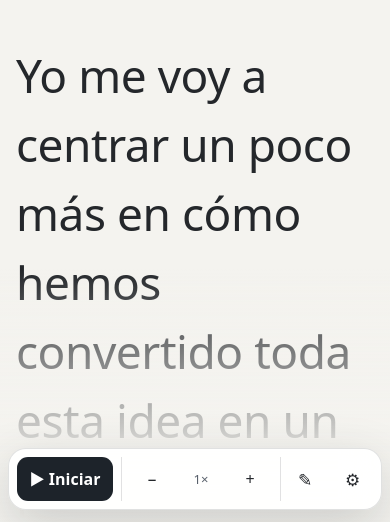
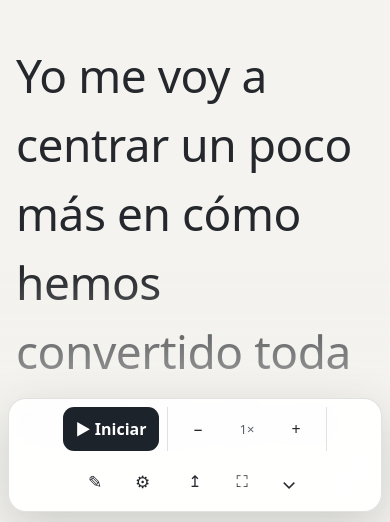
Before and after one commit to jlfernandezfernandez/teleprompter, a Svelte app: page / in a window 390 px wide. Shown: the part 322-844 px from the top of the page. Built offline with nearby package versions, Linux system fonts and the light colour scheme.

Commit message:
Restore direct toolbar actions

```diff
--- a/src/App.svelte
+++ b/src/App.svelte
@@ -21,7 +21,6 @@
   let playing = false;
   let controlsHidden = false;
   let settingsOpen = false;
-  let moreOpen = false;
   let theme: Theme = 'system';
   let editing = false;
 
@@ -59,7 +58,7 @@
     frame = requestAnimationFrame(tick);
 
     const onKey = (event: KeyboardEvent) => {
-      if (event.key === 'Escape') { editing = false; settingsOpen = false; moreOpen = false; return; }
+      if (event.key === 'Escape') { editing = false; settingsOpen = false; return; }
       if (editing) return;
       if (event.code === 'Space') { event.preventDefault(); playing = !playing; closePopovers(); }
       else if (event.key.toLowerCase() === 'h') controlsHidden = !controlsHidden;
@@ -101,15 +100,9 @@
   }
   function closePopovers() {
     settingsOpen = false;
-    moreOpen = false;
   }
   function toggleSettings() {
     settingsOpen = !settingsOpen;
-    moreOpen = false;
-  }
-  function toggleMore() {
-    moreOpen = !moreOpen;
-    settingsOpen = false;
   }
   function move(amount: number) {
     playing = false;
@@ -153,7 +146,7 @@
   <div class="shade bottom" aria-hidden="true"></div>
   <div class="hint">Espacio: reproducir/pausar · ↑↓: navegar · H: ocultar · F: pantalla completa</div>
 
-  {#if settingsOpen || moreOpen}
+  {#if settingsOpen}
     <button class="popover-dismiss" aria-label="Cerrar menú" onclick={closePopovers}></button>
   {/if}
 
@@ -184,17 +177,10 @@
     </section>
   {/if}
 
-  {#if moreOpen}
-    <section id="more-actions" class="popover more-menu" aria-label="Más acciones">
-      <button onclick={() => { reset(); closePopovers(); }}><span>Volver al inicio</span><span aria-hidden="true">↥</span></button>
-      <button onclick={() => { controlsHidden = true; closePopovers(); }}><span>Ocultar controles</span><span aria-hidden="true">H</span></button>
-    </section>
-  {/if}
-
   <nav class="toolbar" aria-label="Controles del teleprompter">
     <div class="group"><button class="btn primary" class:active={playing} onclick={() => playing = !playing}>{playing ? 'Ⅱ  Pausa' : '▶  Iniciar'}</button></div>
     <div class="group"><button class="btn" aria-label="Más lento" onclick={() => changeSpeed(-.25)}>−</button><span class="value">{speed}×</span><button class="btn" aria-label="Más rápido" onclick={() => changeSpeed(.25)}>+</button></div>
-    <div class="group actions"><button class="btn labelled edit-action" onclick={openEditor}><span aria-hidden="true">✎</span> Editar</button><button class="btn labelled settings-action" class:active={settingsOpen} aria-expanded={settingsOpen} aria-controls="reading-settings" onclick={toggleSettings}><span aria-hidden="true">⚙</span> Ajustes</button><button class="btn fullscreen-action" aria-label="Pantalla completa" title="Pantalla completa (F)" onclick={toggleFullscreen}>⛶</button><button class="btn more" class:active={moreOpen} aria-label="Más acciones" aria-expanded={moreOpen} aria-controls="more-actions" onclick={toggleMore}>•••</button></div>
+    <div class="group actions"><button class="btn labelled edit-action" onclick={openEditor}><span aria-hidden="true">✎</span> Editar</button><button class="btn labelled settings-action" class:active={settingsOpen} aria-expanded={settingsOpen} aria-controls="reading-settings" onclick={toggleSettings}><span aria-hidden="true">⚙</span> Ajustes</button><button class="btn icon-action" aria-label="Volver al inicio" title="Volver al inicio (Inicio)" onclick={reset}>↥</button><button class="btn icon-action" aria-label="Pantalla completa" title="Pantalla completa (F)" onclick={toggleFullscreen}>⛶</button><button class="btn hide-action" aria-label="Ocultar controles" title="Ocultar controles (H)" onclick={() => { controlsHidden = true; closePopovers(); }}><span class="hide-label">Ocultar</span><span class="hide-icon" aria-hidden="true">⌄</span></button></div>
   </nav>
   <button class="show-controls" aria-label="Mostrar controles" onclick={() => controlsHidden = false}>•••</button>
 
--- a/src/styles.css
+++ b/src/styles.css
@@ -50,7 +50,7 @@ button:focus-visible, textarea:focus-visible, input:focus-visible { outline: 3px
 .btn.primary:hover { filter: brightness(.94); }
 .btn.labelled { display: flex; align-items: center; gap: 7px; }
 .btn.labelled span { font-size: 17px; }
-.btn.more { font-size: 17px; letter-spacing: 1px; }
+.hide-icon { display: none; font-size: 20px; }
 .value { min-width: 48px; text-align: center; color: var(--muted); font-size: 13px; font-variant-numeric: tabular-nums; }
 .show-controls { position: fixed; z-index: 11; right: 13px; bottom: 13px; width: 44px; height: 44px; border: 1px solid var(--border); border-radius: 50%; background: var(--surface); color: var(--text); cursor: pointer; opacity: 0; pointer-events: none; }
 .controls-hidden .show-controls { opacity: .78; pointer-events: auto; }
@@ -75,10 +75,6 @@ button:focus-visible, textarea:focus-visible, input:focus-visible { outline: 3px
 .segmented { display: grid; grid-template-columns: repeat(3,1fr); gap: 3px; padding: 3px; border-radius: 10px; background: var(--hover); }
 .segmented button { min-height: 36px; border: 0; border-radius: 8px; background: transparent; color: var(--muted); cursor: pointer; font-size: 12px; }
 .segmented button.active { background: var(--surface-solid); color: var(--text); box-shadow: 0 1px 5px var(--shadow); }
-.more-menu { right: max(12px, calc(50vw - 305px)); width: 230px; padding: 7px; }
-.more-menu button { display: flex; align-items: center; justify-content: space-between; width: 100%; min-height: 44px; padding: 0 11px; border: 0; border-radius: 9px; background: transparent; color: var(--text); cursor: pointer; text-align: left; }
-.more-menu button:hover { background: var(--hover); }
-.more-menu button span:last-child { color: var(--faint); font-size: 12px; }
 .modal { position: fixed; z-index: 20; inset: 0; display: grid; place-items: center; background: var(--modal); backdrop-filter: blur(6px); }
 .editor { width: min(820px, calc(100vw - 28px)); height: min(760px, calc(100vh - 28px)); display: flex; flex-direction: column; border: 1px solid var(--border); border-radius: 20px; background: var(--surface-solid); overflow: hidden; box-shadow: 0 30px 100px var(--shadow); }
 .editor header, .editor footer { display: flex; align-items: center; padding: 14px 20px; border-bottom: 1px solid var(--border); }
@@ -89,16 +85,17 @@ button:focus-visible, textarea:focus-visible, input:focus-visible { outline: 3px
 .editor textarea { flex: 1; width: 100%; resize: none; border: 0; outline: 0; padding: 24px; background: transparent; color: var(--text); font-size: 18px; line-height: 1.6; }
 .editor .save { background: var(--primary); color: var(--primary-text); font-weight: 700; }
 @media (max-width: 640px) {
-  .toolbar { width: auto; max-width: calc(100vw - 16px); bottom: 12px; }
+  .toolbar { width: calc(100vw - 16px); max-width: 390px; bottom: 10px; flex-wrap: wrap; justify-content: center; }
+  .actions { width: 100%; justify-content: center; }
   .btn { padding: 0 9px; }
   .btn.primary { min-width: 96px; }
   .btn.labelled { font-size: 0; gap: 0; }
   .btn.labelled span { font-size: 17px; }
-  .btn.more { display: none; }
+  .hide-label { display: none; }
+  .hide-icon { display: inline; }
   .script { width: calc(100vw - 32px); }
-  .popover { bottom: 76px; }
+  .popover { bottom: 126px; }
   .settings { width: calc(100vw - 16px); }
-  .more-menu { right: 8px; }
   .hint { display: none; }
   .editor .autosave { max-width: 190px; }
 }
```
